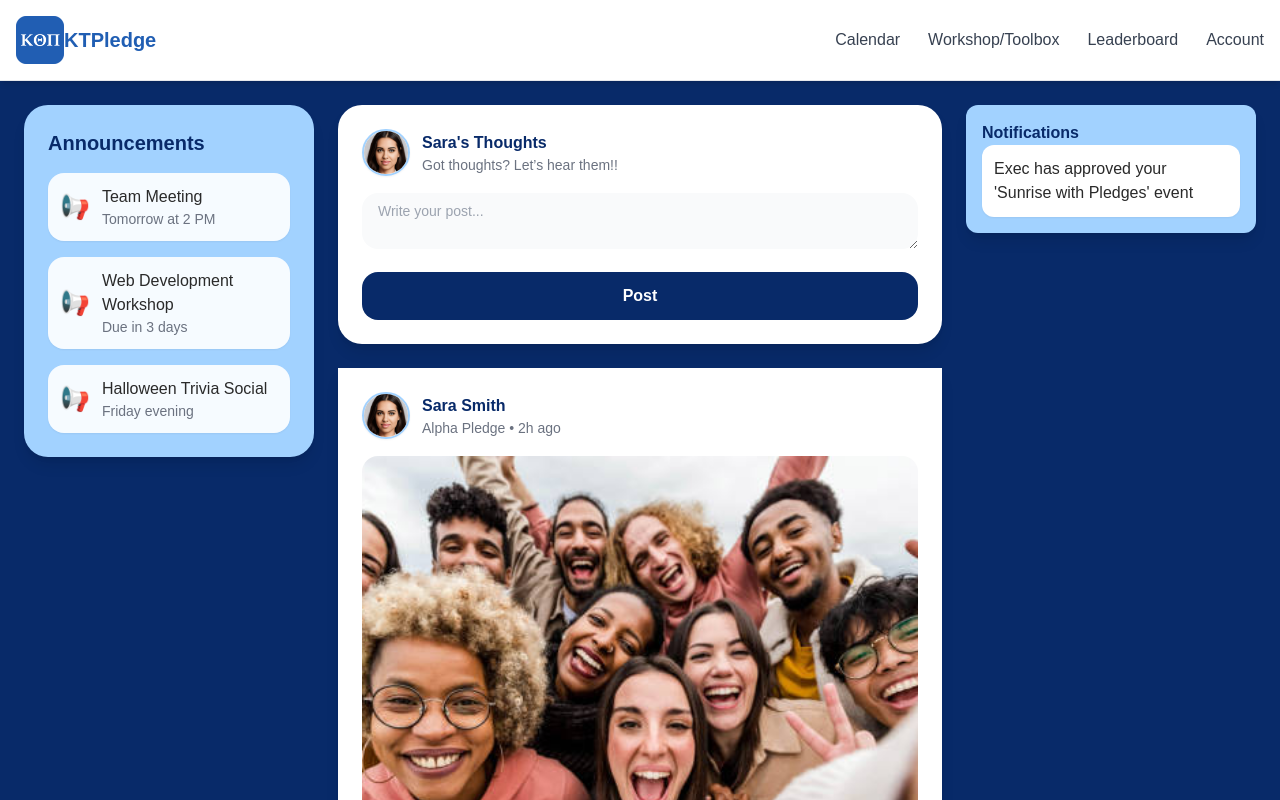
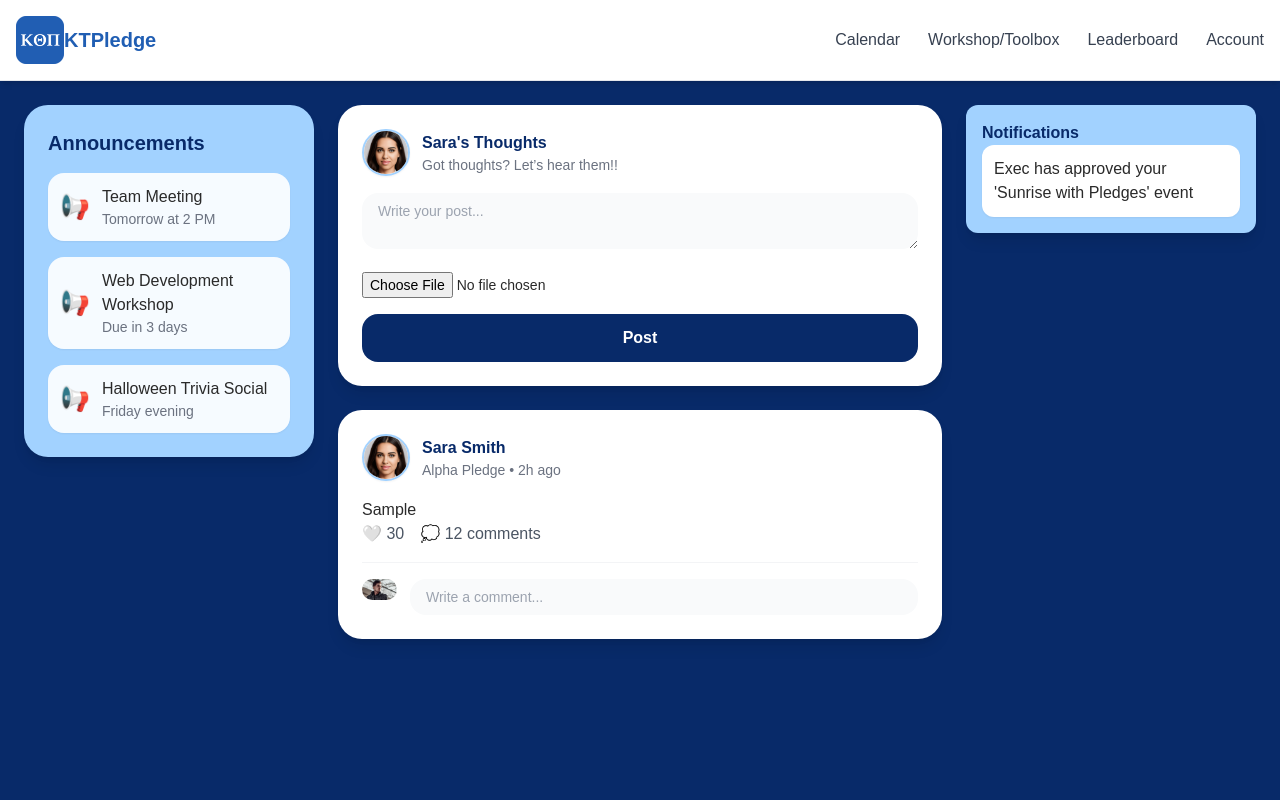
Before and after one commit to HeartyFeels/KTP-Hackathon, a Next.js app in the folder frontend/: page / in a window 1280 px wide. Both pictures are taken after typing "Sample" into the empty fields and a click on the button "Post". Shown: the top 800 px of the page. Built offline with nearby package versions, Linux system fonts and the light colour scheme.

Commit message:
added post functionality

```diff
--- a/frontend/src/app/page.tsx
+++ b/frontend/src/app/page.tsx
@@ -3,20 +3,32 @@ import Image from "next/image";
 import Navbar from "./components/Navbar";
 import { useState } from "react";
 import profile from "../app/images/profile_pic.png";
-import content from "../app/images/content_pic.jpg";
 import pfp from "../app/images/pledgepic.webp";
-import Link from "next/link"; // Import Link for navigation
 
 export default function Home() {
   const [liked, setLiked] = useState(false);
   const [comment, setComment] = useState("");
   const [postContent, setPostContent] = useState(""); // To hold the content of the new post
+  const [image, setImage] = useState<File | null>(null); // State for the uploaded image
+  const [posts, setPosts] = useState<{ content: string; image: string | null }[]>([]); // To store all posts
+
+  // Handle image upload
+  const handleImageUpload = (e: React.ChangeEvent<HTMLInputElement>) => {
+    if (e.target.files && e.target.files[0]) {
+      setImage(e.target.files[0]);
+    }
+  };
 
   // Handle creating a new post
   const handlePostSubmit = () => {
-    if (postContent) {
-      console.log("New post submitted:", postContent);
+    if (postContent || image) {
+      const newPost = {
+        content: postContent,
+        image: image ? URL.createObjectURL(image) : null, // If there's an image, create an object URL
+      };
+      setPosts([newPost, ...posts]); // Add the new post to the list of posts
       setPostContent(""); // Clear the text area after posting
+      setImage(null); // Clear the image after posting
     }
   };
 
@@ -78,6 +90,11 @@ export default function Home() {
               placeholder="Write your post..."
               className="w-full bg-gray-50 rounded-2xl px-4 py-2 text-sm focus:outline-none focus:ring-2 focus:ring-[#A2D2FF] placeholder:text-gray-400 mb-4"
             />
+            <input
+              type="file"
+              onChange={handleImageUpload}
+              className="w-full mb-4 text-sm"
+            />
             <button
               onClick={handlePostSubmit}
               className="w-full bg-[#082A69] text-white rounded-2xl p-3 font-semibold hover:bg-[#A2D2FF] transition-all"
@@ -86,9 +103,9 @@ export default function Home() {
             </button>
           </article>
 
-          {/* Post Feed */}
-          {[...Array(2)].map((_, index) => (
-            <article key={index} className="bg-white rounded-3x p-6 shadow-lg">
+          {/* Dynamic Post Feed */}
+          {posts.map((post, index) => (
+            <article key={index} className="bg-white rounded-3xl p-6 shadow-lg">
               <div className="flex items-center gap-3 mb-4">
                 <div className="relative w-12 h-12">
                   <Image
@@ -105,14 +122,19 @@ export default function Home() {
                 </div>
               </div>
 
+              {/* Display Image if available */}
+              {post.image && (
                 <div className="relative aspect-square w-full mb-4 rounded-2xl overflow-hidden">
                   <Image
-                  src={content}
+                    src={post.image}
                     alt="Post content"
                     fill
                     className="object-cover transition-transform hover:scale-[1.02]"
                   />
                 </div>
+              )}
+
+              <p>{post.content}</p>
 
               <div className="space-y-4">
                 <div className="flex items-center gap-4">
@@ -120,10 +142,10 @@ export default function Home() {
                     onClick={() => setLiked(!liked)}
                     className="flex items-center gap-2 text-gray-600 hover:text-[#082A69] transition-colors"
                   >
-                    {liked ? '❤️' : '🤍'} {liked ? '1,234' : '1,233'}
+                    {liked ? '❤️' : '🤍'} {liked ? '1,234' : '30'}
                   </button>
                   <button className="flex items-center gap-2 text-gray-600 hover:text-[#082A69] transition-colors">
-                    💭 88 comments
+                    💭 12 comments
                   </button>
                 </div>
 
```
Lines whose indentation alone changed are shown as unchanged.
